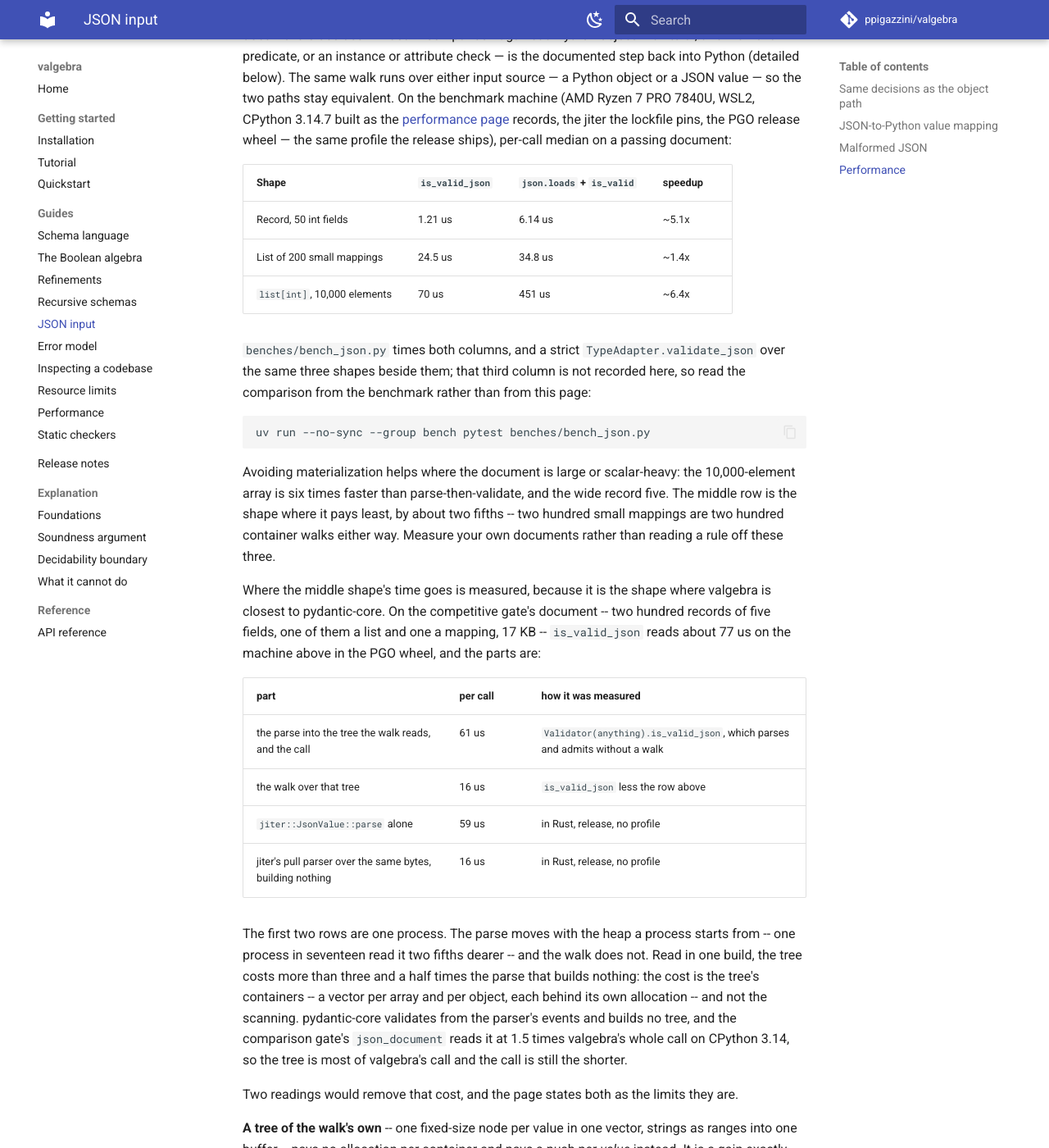
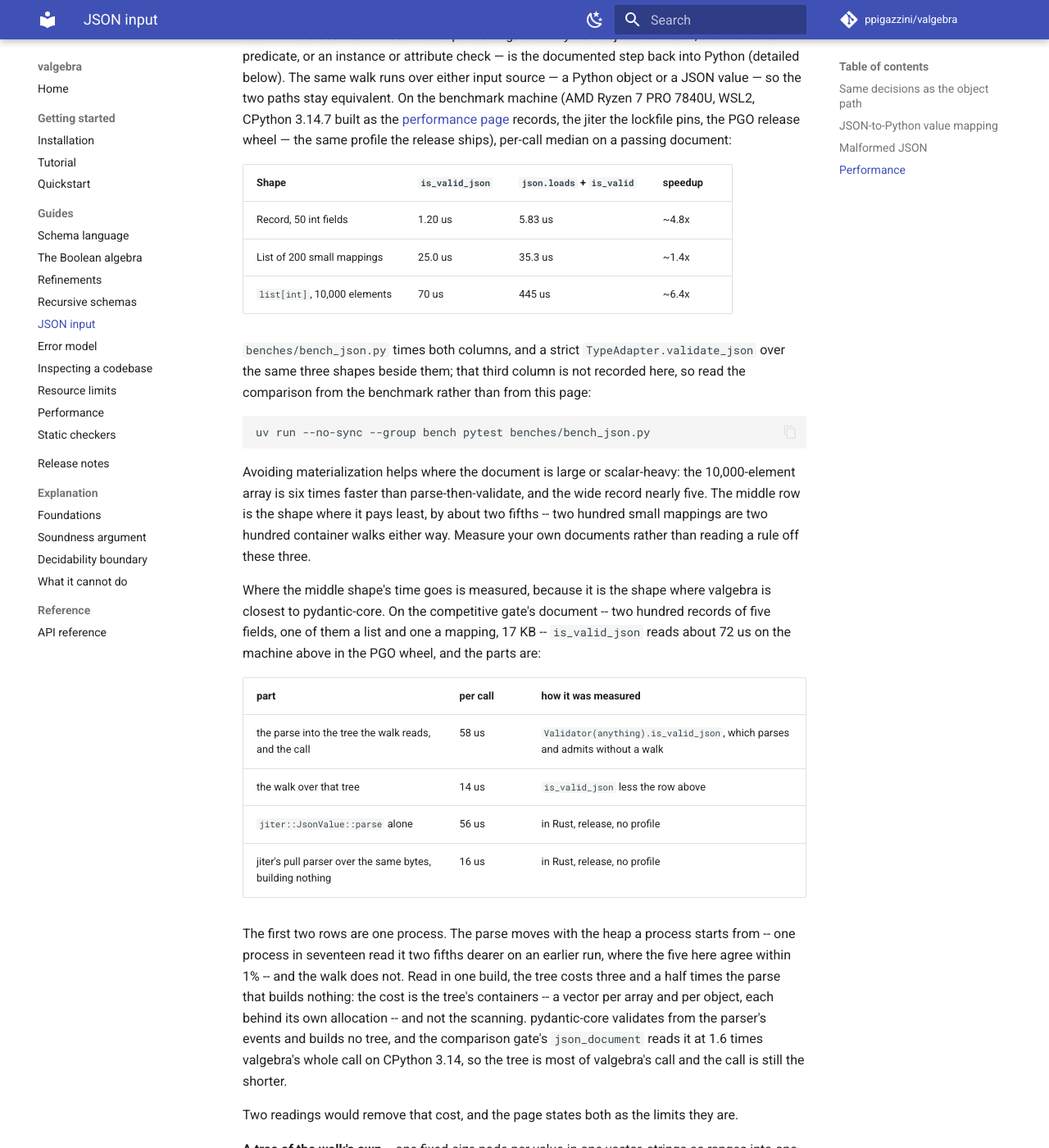
Before and after one commit to ppigazzini/valgebra, an MkDocs documentation site: the page built from docs/07-json.md, in a window 1280 px wide and 1400 px high, scrolled down 4259 px. Shown: the whole window at 82% size. Built offline with MkDocs 1.6.1 and Material for MkDocs 9.7.7, drawn with Linux system fonts in a browser that asks for light colours; comment, search, counter and statistics services are not loaded.

Commit message:
docs: the measured figures are re-read on the tree they describe
The performance and JSON pages are read again on this tree, by the method the
performance page states: CPython 3.14.7 from source with native tuning and the
GIL, the PGO wheel, an idle box; a median of five for a table, taken twice,
the two passes agreeing within their spreads; the comparison gate's minimum
for a ratio, eighteen runs on 3.14, twelve on uv's 3.12.14 and seven on the
free-threaded 3.14.6.

valgebra stays 7.9x ahead of strict pydantic on the nested list and on the
flat array and 3.6x on the wide record. The interpreter table moves within a
few hundredths, and the free-threaded build still reads the nested list at
twice the cost. The closest races, on 3.12, read the JSON document at 0.61 of
pydantic's time and the error report at 0.45, each with a narrower spread than
before; the tooling page and the ratio file quote the new reading. Profile-
guided optimisation buys 19% on the nested list, 14% on the JSON document, 12%
on the one-`int` call, 7% on compilation, 6% on the error report and 3% on the
record walk, and leaves the flat array level. The JSON page's three shapes, its
document split and jiter's own parses are read again in the same session; the
earlier run's one slow process is named as that run's.

```diff
--- a/docs/07-json.md
+++ b/docs/07-json.md
@@ -215,9 +215,9 @@ ships), per-call median on a passing document:
 
 | Shape | `is_valid_json` | `json.loads` + `is_valid` | speedup |
 | --- | --- | --- | --- |
-| Record, 50 int fields | 1.21 us | 6.14 us | ~5.1x |
-| List of 200 small mappings | 24.5 us | 34.8 us | ~1.4x |
-| `list[int]`, 10,000 elements | 70 us | 451 us | ~6.4x |
+| Record, 50 int fields | 1.20 us | 5.83 us | ~4.8x |
+| List of 200 small mappings | 25.0 us | 35.3 us | ~1.4x |
+| `list[int]`, 10,000 elements | 70 us | 445 us | ~6.4x |
 
 `benches/bench_json.py` times both columns, and a strict
 `TypeAdapter.validate_json` over the same three shapes beside them; that third
@@ -230,30 +230,30 @@ uv run --no-sync --group bench pytest benches/bench_json.py
 
 Avoiding materialization helps where the document is large or scalar-heavy: the
 10,000-element array is six times faster than parse-then-validate, and the wide
-record five. The middle row is the shape where it pays least, by about two
+record nearly five. The middle row is the shape where it pays least, by about two
 fifths -- two hundred small mappings are two hundred container walks either
 way. Measure your own documents rather than reading a rule off these three.
 
 Where the middle shape's time goes is measured, because it is the shape where
 valgebra is closest to pydantic-core. On the competitive gate's document -- two
 hundred records of five fields, one of them a list and one a mapping, 17 KB --
-`is_valid_json` reads about 77 us on the machine above in the PGO wheel, and
+`is_valid_json` reads about 72 us on the machine above in the PGO wheel, and
 the parts are:
 
 | part | per call | how it was measured |
 | --- | --- | --- |
-| the parse into the tree the walk reads, and the call | 61 us | `Validator(anything).is_valid_json`, which parses and admits without a walk |
-| the walk over that tree | 16 us | `is_valid_json` less the row above |
-| `jiter::JsonValue::parse` alone | 59 us | in Rust, release, no profile |
+| the parse into the tree the walk reads, and the call | 58 us | `Validator(anything).is_valid_json`, which parses and admits without a walk |
+| the walk over that tree | 14 us | `is_valid_json` less the row above |
+| `jiter::JsonValue::parse` alone | 56 us | in Rust, release, no profile |
 | jiter's pull parser over the same bytes, building nothing | 16 us | in Rust, release, no profile |
 
 The first two rows are one process. The parse moves with the heap a process
-starts from -- one process in seventeen read it two fifths dearer -- and the
-walk does not. Read in one build, the tree costs more than three and a half
-times the parse that builds nothing: the cost is the tree's containers -- a
+starts from -- one process in seventeen read it two fifths dearer on an earlier
+run, where the five here agree within 1% -- and the walk does not. Read in one
+build, the tree costs three and a half times the parse that builds nothing: the cost is the tree's containers -- a
 vector per array and per object, each behind its own allocation -- and not the
 scanning. pydantic-core validates from the parser's events and builds no tree,
-and the comparison gate's `json_document` reads it at 1.5 times valgebra's whole
+and the comparison gate's `json_document` reads it at 1.6 times valgebra's whole
 call on CPython 3.14, so the tree is most of valgebra's call and the call is
 still the shorter.
 
```
Also changed, not shown: docs/11-performance.md (+28 -29 lines), docs/dev/07-tooling-ci.md (+5 -5 lines), 1 other file.
